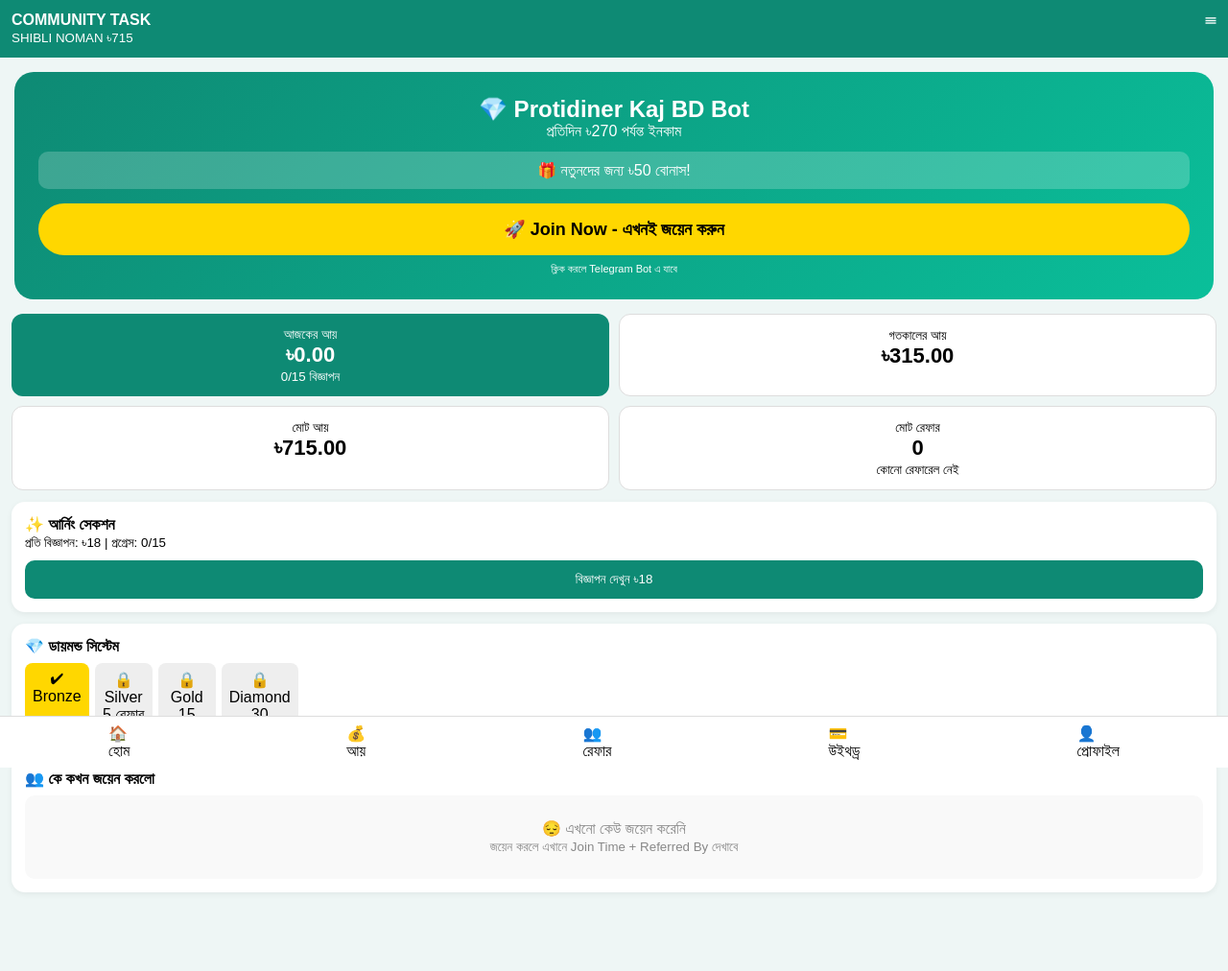
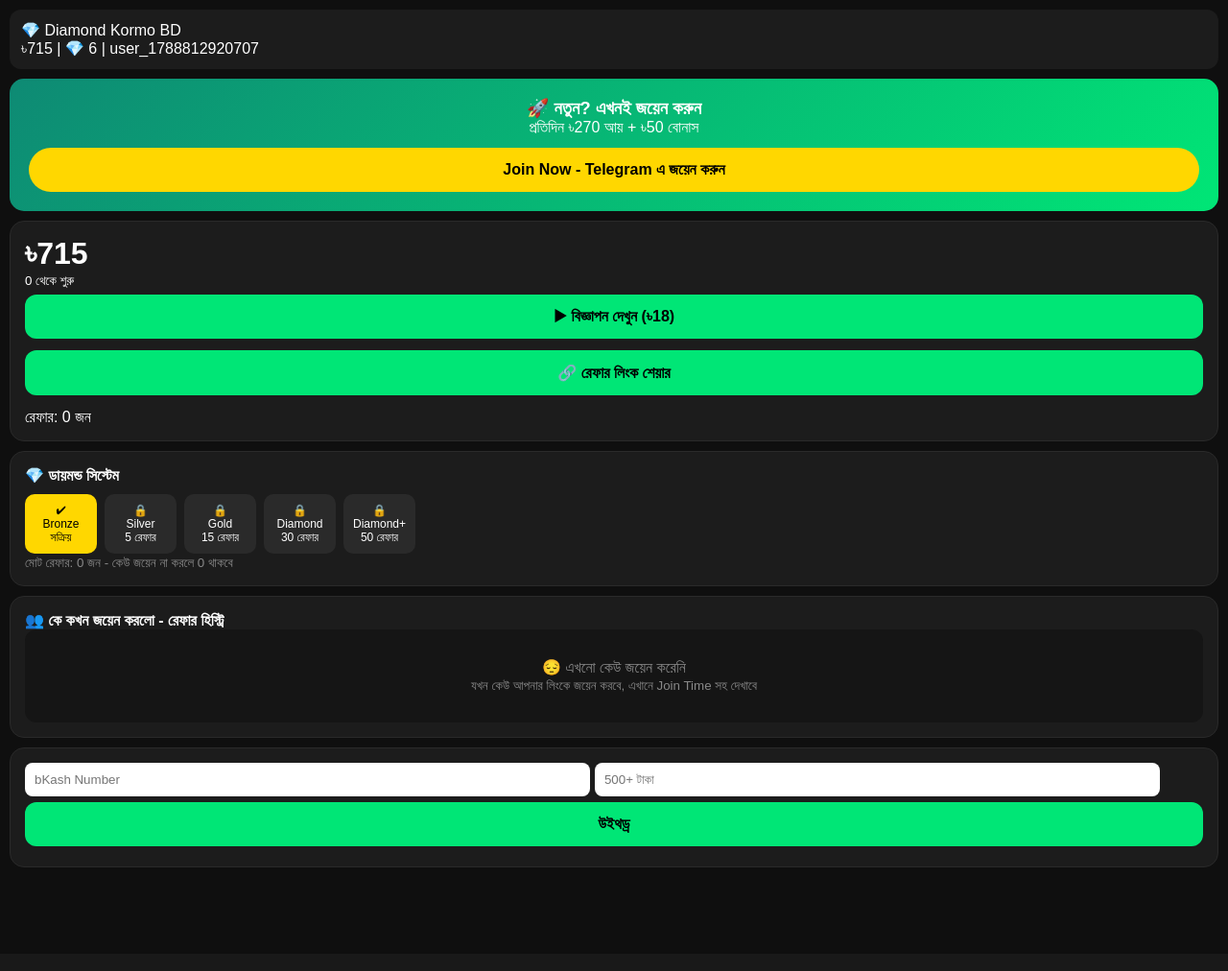
Before and after one commit to mdsiblen-rgb/telegram-bot, a Flask app: page / in a window 1280 px wide. Shown: the whole page at 96% size. After the commit the page ends 904 px from the top, so only its background shows below. Run offline with Flask 3, Linux system fonts and the light colour scheme.

Commit message:
Update index.html

```diff
--- a/templates/index.html
+++ b/templates/index.html
@@ -1,27 +1,73 @@
 <!DOCTYPE html>
-<html lang="bn"><head><meta charset="UTF-8"><meta name="viewport" content="width=device-width,initial-scale=1"><title>Protidiner Kaj BD Bot</title>
-<style>*{margin:0;padding:0;box-sizing:border-box}body{font-family:sans-serif;background:#eef6f5;padding-bottom:70px}.top{background:#0E8A74;color:#fff;padding:12px;display:flex;justify-content:space-between}.join{background:linear-gradient(135deg,#0E8A74,#0abf9a);color:#fff;margin:15px;border-radius:20px;padding:25px;text-align:center}.join a{display:block;background:#FFD700;color:#000;padding:16px;border-radius:50px;font-weight:700;text-decoration:none;margin-top:15px;font-size:18px}.card{background:#fff;margin:12px;border-radius:14px;padding:14px;box-shadow:0 2px 6px rgba(0,0,0,.06)}.grid{display:grid;grid-template-columns:1fr 1fr;gap:10px}.st{background:#0E8A74;color:#fff;border-radius:12px;padding:12px;text-align:center}.st.w{background:#fff;color:#000;border:1px solid #ddd}.nav{position:fixed;bottom:0;width:100%;background:#fff;display:flex;justify-content:space-around;padding:8px 0;border-top:1px solid #ddd}</style></head><body>
-<div class="top"><div><b>COMMUNITY TASK</b><br><small>SHIBLI NOMAN ৳715</small></div><div>☰</div></div>
+<html lang="bn"><head><meta charset="UTF-8"><meta name="viewport" content="width=device-width,initial-scale=1">
+<title>Diamond Kormo BD</title>
+<style>
+*{margin:0;padding:0;box-sizing:border-box}body{background:#0f0f0f;color:#fff;font-family:sans-serif;padding:10px;padding-bottom:80px}
+.card{background:#1c1c1c;border-radius:15px;padding:15px;margin:10px 0;border:1px solid #2a2a2a}
+.top{display:flex;justify-content:space-between;background:#1c1c1c;padding:12px;border-radius:12px}
+.green{background:#00e676;color:#000;padding:14px;border-radius:12px;text-align:center;font-weight:700;width:100%;border:none;font-size:16px;margin:6px 0}
+.join-box{background:linear-gradient(135deg,#0E8A74,#00e676);padding:20px;border-radius:15px;text-align:center;margin:10px 0}
+.join-box a{display:block;background:#FFD700;color:#000;padding:14px;border-radius:50px;font-weight:800;text-decoration:none;margin-top:12px}
+.diamond{display:flex;gap:8px;overflow:auto;margin-top:10px}
+.d{padding:10px;background:#2a2a2a;border-radius:10px;min-width:75px;text-align:center;font-size:12px}
+.d.active{background:#FFD700;color:#000}
+table{width:100%;font-size:12px;border-collapse:collapse;margin-top:10px}
+th{background:#2a2a2a;padding:8px}td{padding:8px;border-bottom:1px solid #2a2a2a}
+.empty{text-align:center;padding:30px;color:#888;background:#151515;border-radius:12px}
+</style></head><body>
 
-<div class="join">
-<h2>💎 Protidiner Kaj BD Bot</h2><p>প্রতিদিন ৳270 পর্যন্ত ইনকাম</p>
-<div style="background:rgba(255,255,255,.2);padding:10px;border-radius:10px;margin:12px 0">🎁 নতুনদের জন্য ৳50 বোনাস!</div>
-<a href="https://t.me/ProtidinerKaj_BD_Bot?start=join">🚀 Join Now - এখনই জয়েন করুন</a>
-<p style="font-size:11px;margin-top:8px">ক্লিক করলে Telegram Bot এ যাবে</p>
+<div class="top"><div>💎 Diamond Kormo BD<br>৳{{balance}} | 💎 {{diamond}} | {{user_id}}</div></div>
+
+<div class="join-box">
+<h3>🚀 নতুন? এখনই জয়েন করুন</h3>
+<p>প্রতিদিন ৳270 আয় + ৳50 বোনাস</p>
+<a href="https://t.me/ProtidinerKaj_BD_Bot?start=join">Join Now - Telegram এ জয়েন করুন</a>
 </div>
 
-<div class="grid" style="margin:0 12px">
-<div class="st"><small>আজকের আয়</small><br><b style="font-size:22px">৳0.00</b><br><small>0/15 বিজ্ঞাপন</small></div>
-<div class="st w"><small>গতকালের আয়</small><br><b style="font-size:22px">৳315.00</b></div>
-<div class="st w"><small>মোট আয়</small><br><b style="font-size:22px">৳715.00</b></div>
-<div class="st w"><small>মোট রেফার</small><br><b style="font-size:22px">0</b><br><small>কোনো রেফারেল নেই</small></div>
+<div class="card">
+<div style="font-size:32px;font-weight:800">৳{{balance}}</div><small>0 থেকে শুরু</small>
+<button class="green" onclick="watchAd()">▶ বিজ্ঞাপন দেখুন (৳18)</button>
+<button class="green">🔗 রেফার লিংক শেয়ার</button>
+<p style="margin-top:8px">রেফার: {{total_refer}} জন</p>
 </div>
 
-<div class="card"><b>✨ আর্নিং সেকশন</b><br><small>প্রতি বিজ্ঞাপন: ৳18 | প্রগ্রেস: 0/15</small><br><button onclick="alert('Bot এ গিয়ে বিজ্ঞাপন দেখুন - t.me/ProtidinerKaj_BD_Bot')" style="width:100%;padding:12px;background:#0E8A74;color:#fff;border:none;border-radius:10px;margin-top:10px">বিজ্ঞাপন দেখুন ৳18</button></div>
+<div class="card">
+<b>💎 ডায়মন্ড সিস্টেম</b>
+<div class="diamond">
+<div class="d active">✔<br>Bronze<br>সক্রিয়</div>
+<div class="d">🔒<br>Silver<br>5 রেফার</div>
+<div class="d">🔒<br>Gold<br>15 রেফার</div>
+<div class="d">🔒<br>Diamond<br>30 রেফার</div>
+<div class="d">🔒<br>Diamond+<br>50 রেফার</div>
+</div>
+<small style="color:#888">মোট রেফার: {{total_refer}} জন - কেউ জয়েন না করলে 0 থাকবে</small>
+</div>
 
-<div class="card"><b>💎 ডায়মন্ড সিস্টেম</b><br><div style="display:flex;gap:6px;margin-top:8px;overflow:auto"><div style="background:#FFD700;padding:8px;border-radius:8px;text-align:center;min-width:60px">✔<br>Bronze</div><div style="background:#eee;padding:8px;border-radius:8px;text-align:center;min-width:60px">🔒<br>Silver<br>5 রেফার</div><div style="background:#eee;padding:8px;border-radius:8px;text-align:center;min-width:60px">🔒<br>Gold<br>15</div><div style="background:#eee;padding:8px;border-radius:8px;text-align:center;min-width:60px">🔒<br>Diamond<br>30</div></div></div>
+<div class="card">
+<b>👥 কে কখন জয়েন করলো - রেফার হিস্ট্রি</b>
+{% if users|length == 0 %}
+<div class="empty">😔 এখনো কেউ জয়েন করেনি<br><small>যখন কেউ আপনার লিংকে জয়েন করবে, এখানে Join Time সহ দেখাবে</small></div>
+{% else %}
+<table><tr><th>Join Time</th><th>User ID</th><th>Referred By</th></tr>
+{% for u in users %}
+<tr><td>{{u.join_time}}</td><td>{{u.id}}</td><td>{{u.referred_by}}</td></tr>
+{% endfor %}
+</table>
+{% endif %}
+</div>
 
-<div class="card"><b>👥 কে কখন জয়েন করলো</b><div style="text-align:center;padding:25px;color:#888;background:#f9f9f9;border-radius:10px;margin-top:8px">😔 এখনো কেউ জয়েন করেনি<br><small>জয়েন করলে এখানে Join Time + Referred By দেখাবে</small></div></div>
+<div class="card">
+<input placeholder="bKash Number" style="padding:10px;border-radius:8px;border:none;width:48%">
+<input placeholder="500+ টাকা" style="padding:10px;border-radius:8px;border:none;width:48%">
+<button class="green">উইথড্র</button>
+</div>
 
-<div class="nav"><div>🏠<br>হোম</div><div>💰<br>আয়</div><div>👥<br>রেফার</div><div>💳<br>উইথড্র</div><div>👤<br>প্রোফাইল</div></div>
+<script>
+function watchAd(){
+  fetch('/api/watch_ad',{method:'POST'}).then(r=>r.json()).then(d=>{
+    alert('৳18 যোগ হয়েছে! নতুন ব্যালেন্স: ৳'+d.new_balance);
+    location.reload();
+  });
+}
+</script>
 </body></html>
```
